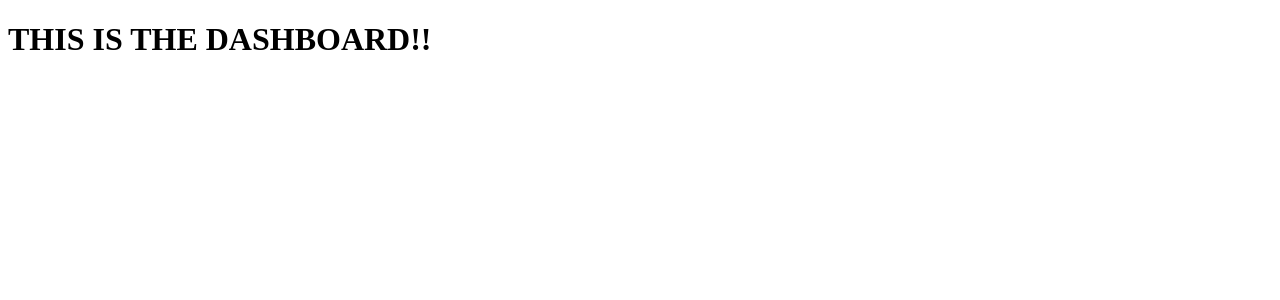
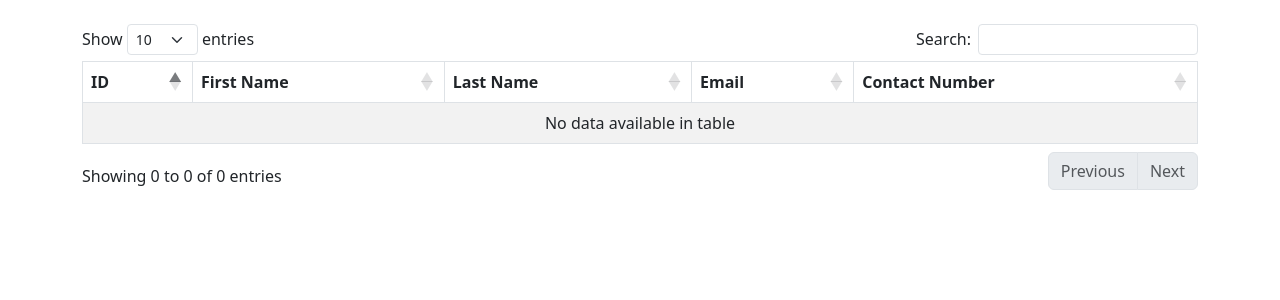
Before and after one commit to Xzilleon2/The-Tresor, a PHP site: page /Frames/Dashboard.php in a window 1280 px wide. Shown: the top 300 px of the page. Run offline with PHP 8.4, Linux system fonts and the light colour scheme; the visitor is signed in with stand-in values (Sample User, id 1); data that the repository does not hold is empty; some libraries are stand-ins or nearby versions.

Commit message:
Making datatables in Dashboard

```diff
--- a/Frames/Dashboard.php
+++ b/Frames/Dashboard.php
@@ -1,6 +1,7 @@
 <?php
 session_start();
 include("../Connection/db_connect.php");
+include("../Verify/Fetchuser.php");
 
 // Check if user is logged in
 if (!isset($_SESSION['email']) && !isset($_SESSION['password'])) {
@@ -14,9 +15,48 @@ if (!isset($_SESSION['email']) && !isset($_SESSION['password'])) {
 <head>
     <meta charset="UTF-8">
     <meta name="viewport" content="width=device-width, initial-scale=1.0">
-    <title>Document</title>
+    <title>Dashboard</title>
+    <link rel="stylesheet" href="https://cdnjs.cloudflare.com/ajax/libs/twitter-bootstrap/5.3.0/css/bootstrap.min.css">
+    <link rel="stylesheet" href="https://cdn.datatables.net/2.2.2/css/dataTables.bootstrap5.css">
 </head>
 <body>
-    <H1>THIS IS THE DASHBOARD!!</H1>
+    <div class="container-fluid">
+        <div class="container mt-4">
+        <table id="example" class="table table-striped table-bordered">
+            <thead>
+                <tr>
+                    <th>ID</th>
+                    <th>First Name</th>
+                    <th>Last Name</th>
+                    <th>Email</th>
+                    <th>Contact Number</th>
+                </tr>
+            </thead>
+            <tbody>
+                <?php while ($row = mysqli_fetch_assoc($result)) { ?>
+                <tr>
+                    <td><?= $row['usr_id'] ?></td>
+                    <td><?= $row['usr_FirstName'] ?></td>
+                    <td><?= $row['usr_LastName'] ?></td>
+                    <td><?= $row['usr_email'] ?></td>
+                    <td><?= $row['usr_contactNum'] ?></td>
+                </tr>
+                <?php }?>
+            </tbody>
+        </table>
+    </div>
+
+    </div>
+
+    <script src="https://code.jquery.com/jquery-3.7.1.js"></script>
+    <script src="https://cdnjs.cloudflare.com/ajax/libs/twitter-bootstrap/5.3.0/js/bootstrap.bundle.min.js"></script>
+    <script src="https://cdn.datatables.net/2.2.2/js/dataTables.js"></script>
+    <script src="https://cdn.datatables.net/2.2.2/js/dataTables.bootstrap5.js"></script>
+
+    <script>
+        $(document).ready(function() {
+            $('#example').DataTable(); // Correct initialization
+        });
+    </script>
 </body>
 </html>
--- /dev/null
+++ b/Verify/Fetchuser.php
@@ -0,0 +1,6 @@
+<?php
+include ("../Connection/db_connect.php");
+
+$query = "SELECT usr_id, usr_FirstName, usr_LastName, usr_email, usr_contactNum FROM users";
+$result = mysqli_query($conn, $query);
+?>
```
